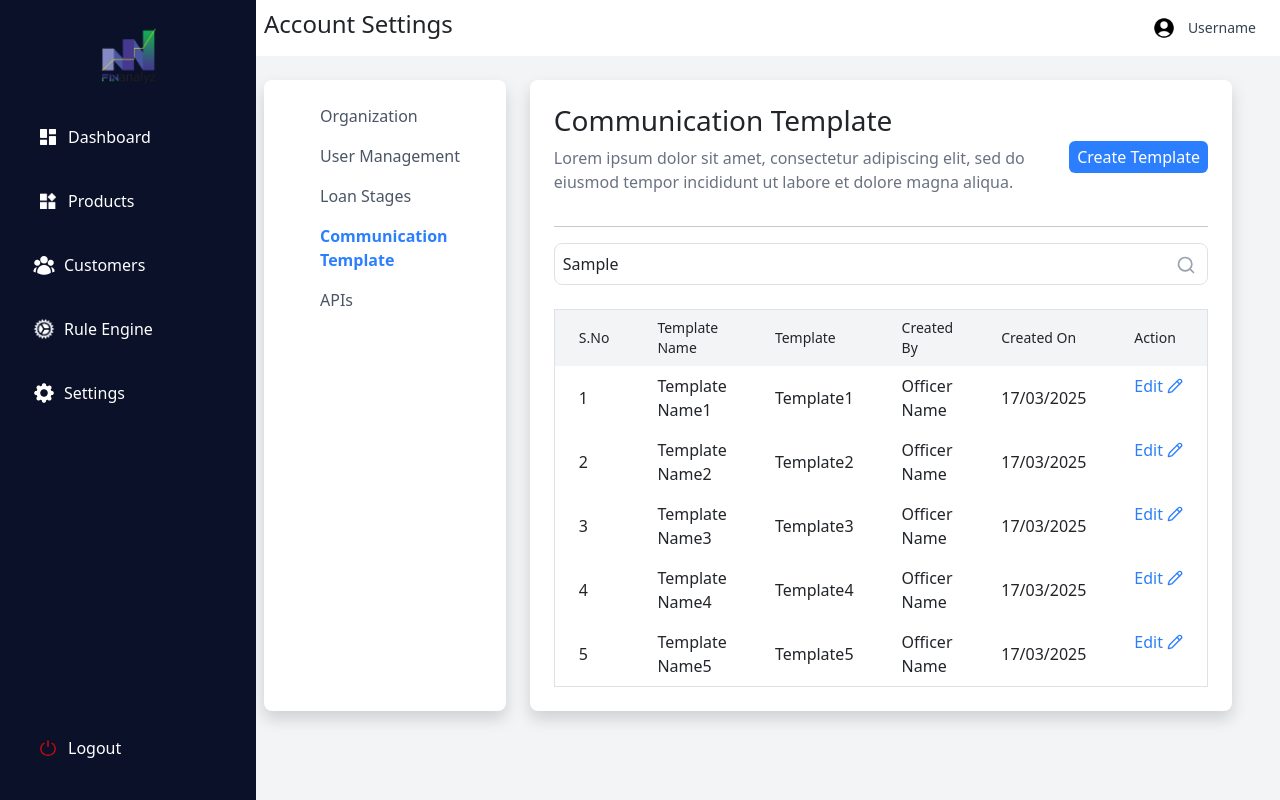
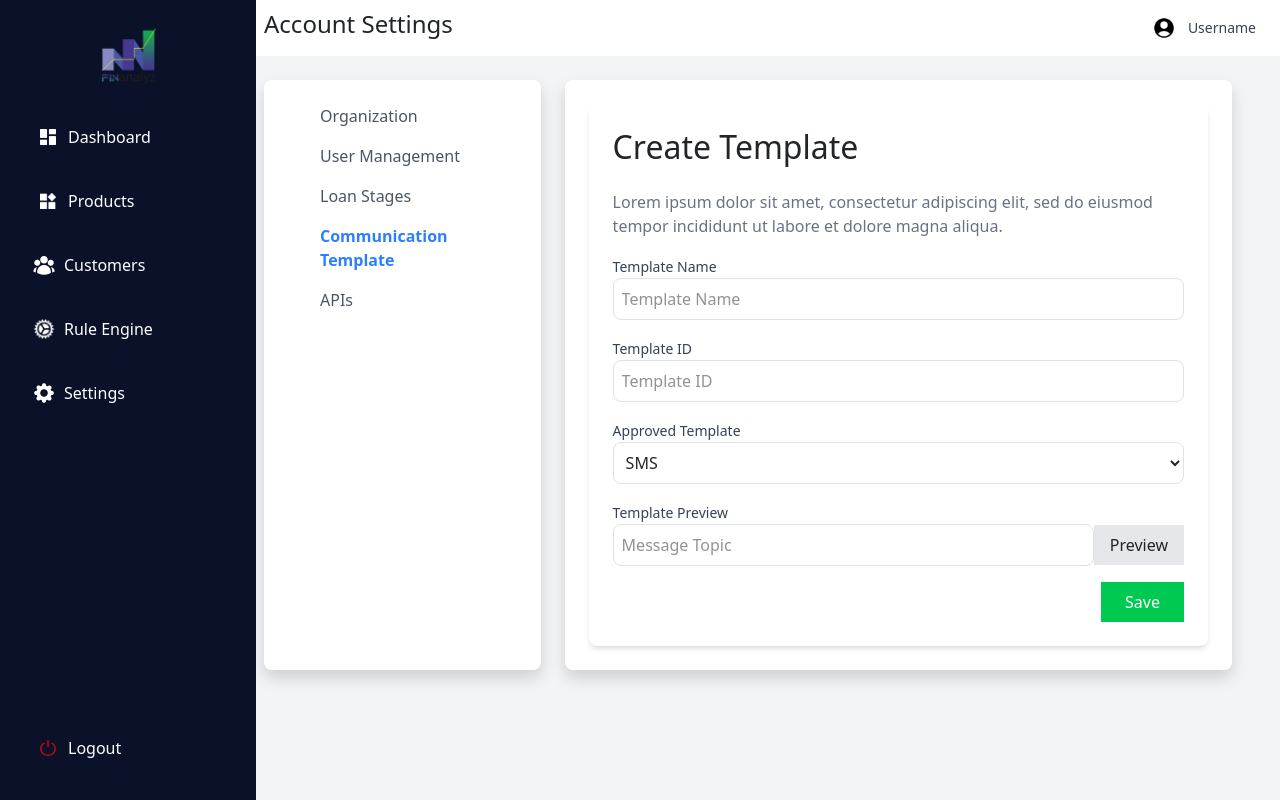
Before and after one commit to DESHMUKH-NIKITA/authentication-practice, a Next.js app: page /communication-template in a window 1280 px wide. Both pictures are taken after typing "Sample" into the empty fields and a click on the button "Create Template". Built offline with nearby package versions, Linux system fonts and the light colour scheme.

Commit message:
communication screen

```diff
--- a/src/app/communication-template/page.js
+++ b/src/app/communication-template/page.js
@@ -2,9 +2,19 @@
 
 import Sidebar from '@/components/Sidebar';
 import LeftMenu from '@/components/LeftMenu';
-import { Search, Pencil } from 'lucide-react';
+import { Search, Pencil, ArrowLeft } from 'lucide-react';
+import { useState } from 'react';
 
 export default function CommunicationTemplate() {
+  const [showForm, setShowForm] = useState(false);
+  const [templatePreview, setTemplatePreview] = useState('');
+
+  const handlePreview = (e) => {
+    e.preventDefault();
+    const topic = e.target.form[3].value;
+    setTemplatePreview(topic);
+  };
+
   return (
     <div className="flex h-screen overflow-x-hidden">
       <Sidebar />
@@ -21,9 +31,9 @@ export default function CommunicationTemplate() {
         <div className="flex-grow p-6 bg-gray-100 overflow-y-auto">
           <div className="flex">
             <LeftMenu />
-
             <div className="flex-grow bg-white rounded-lg shadow p-6 mr-6">
-              {/* Header Section */}
+              {!showForm && !templatePreview && (
+                <>
                   <div className="flex justify-between items-center mb-2">
                     <div>
                       <h3 className="text-2xl font-bold">Communication Template</h3>
@@ -31,17 +41,14 @@ export default function CommunicationTemplate() {
                         Lorem ipsum dolor sit amet, consectetur adipiscing elit, sed do eiusmod tempor incididunt ut labore et dolore magna aliqua.
                       </p>
                     </div>
-                <button className="bg-blue-500 text-white px-2 py-1 text-xs rounded whitespace-nowrap">
+                    <button
+                      className="bg-blue-500 text-white px-2 py-1 text-xs rounded whitespace-nowrap"
+                      onClick={() => setShowForm(true)}
+                    >
                       Create Template
                     </button>
-
-
                   </div>
-
-              {/* Horizontal Line */}
-              <hr className="border-gray-300" />
-
-              {/* Search Bar */}
+                  <hr className="border-gray-300 mb-4" />
                   <div className="relative mb-4">
                     <input
                       type="text"
@@ -50,8 +57,6 @@ export default function CommunicationTemplate() {
                     />
                     <Search className="absolute right-3 top-3 text-gray-400" size={20} />
                   </div>
-
-              {/* Table Section */}
                   <div className="overflow-x-auto">
                     <table className="min-w-full bg-white border border-gray-300 rounded-lg">
                       <thead>
@@ -82,6 +87,65 @@ export default function CommunicationTemplate() {
                       </tbody>
                     </table>
                   </div>
+                </>
+              )}
+
+              {showForm && !templatePreview && (
+                <div className="bg-white p-6 rounded-lg shadow-md">
+                  <h2 className="text-xl font-bold mb-4">Create Template</h2>
+                  <p className="text-gray-500 mb-6">Lorem ipsum dolor sit amet, consectetur adipiscing elit, sed do eiusmod tempor incididunt ut labore et dolore magna aliqua.</p>
+                  <form className="space-y-4">
+                    <div>
+                      <label className="block text-sm font-medium text-gray-700">Template Name</label>
+                      <input type="text" className="w-full p-2 border border-gray-300 rounded-lg" placeholder="Template Name" />
+                    </div>
+                    <div>
+                      <label className="block text-sm font-medium text-gray-700">Template ID</label>
+                      <input type="text" className="w-full p-2 border border-gray-300 rounded-lg" placeholder="Template ID" />
+                    </div>
+                    <div>
+                      <label className="block text-sm font-medium text-gray-700">Approved Template</label>
+                      <select className="w-full p-2 border border-gray-300 rounded-lg">
+                        <option value="SMS">SMS</option>
+                        <option value="WHATSAPP">WHATSAPP</option>
+                      </select>
+                    </div>
+                    <div>
+                      <label className="block text-sm font-medium text-gray-700">Template Preview</label>
+                      <div className="flex items-center space-x-2">
+                        <input type="text" className="w-full p-2 border border-gray-300 rounded-lg" placeholder="Message Topic" />
+                        <button type="button" onClick={handlePreview} className="bg-gray-200 px-3 py-2 rounded-lg text-sm">Preview</button>
+                      </div>
+                    </div>
+                    <div className="flex justify-end">
+                      <button type="submit" className="bg-green-500 text-white px-4 py-2 rounded-lg">Save</button>
+                    </div>
+                  </form>
+                </div>
+              )}
+
+              {templatePreview && (
+                <div className="flex justify-center items-start min-h-[70vh]">
+                  <div className="p-8 max-w-2xl w-full relative">
+                    {/* Back Button */}
+                    <button
+                      className="absolute top-4 left-4 text-gray-600 hover:text-gray-800"
+                      onClick={() => setTemplatePreview('')}
+                    >
+                      <ArrowLeft size={24} />
+                    </button>
+
+                    {/* Title */}
+                    <h3 className="text-2xl font-bold text-center mb-6">Template Topic</h3>
+
+                    {/* Description */}
+                    <p className="text-gray-700 text-justify leading-relaxed whitespace-pre-wrap break-words">
+                      {templatePreview}
+                    </p>
+                  </div>
+                </div>
+              )}
+
             </div>
           </div>
         </div>
```
Lines whose indentation alone changed are shown as unchanged.
